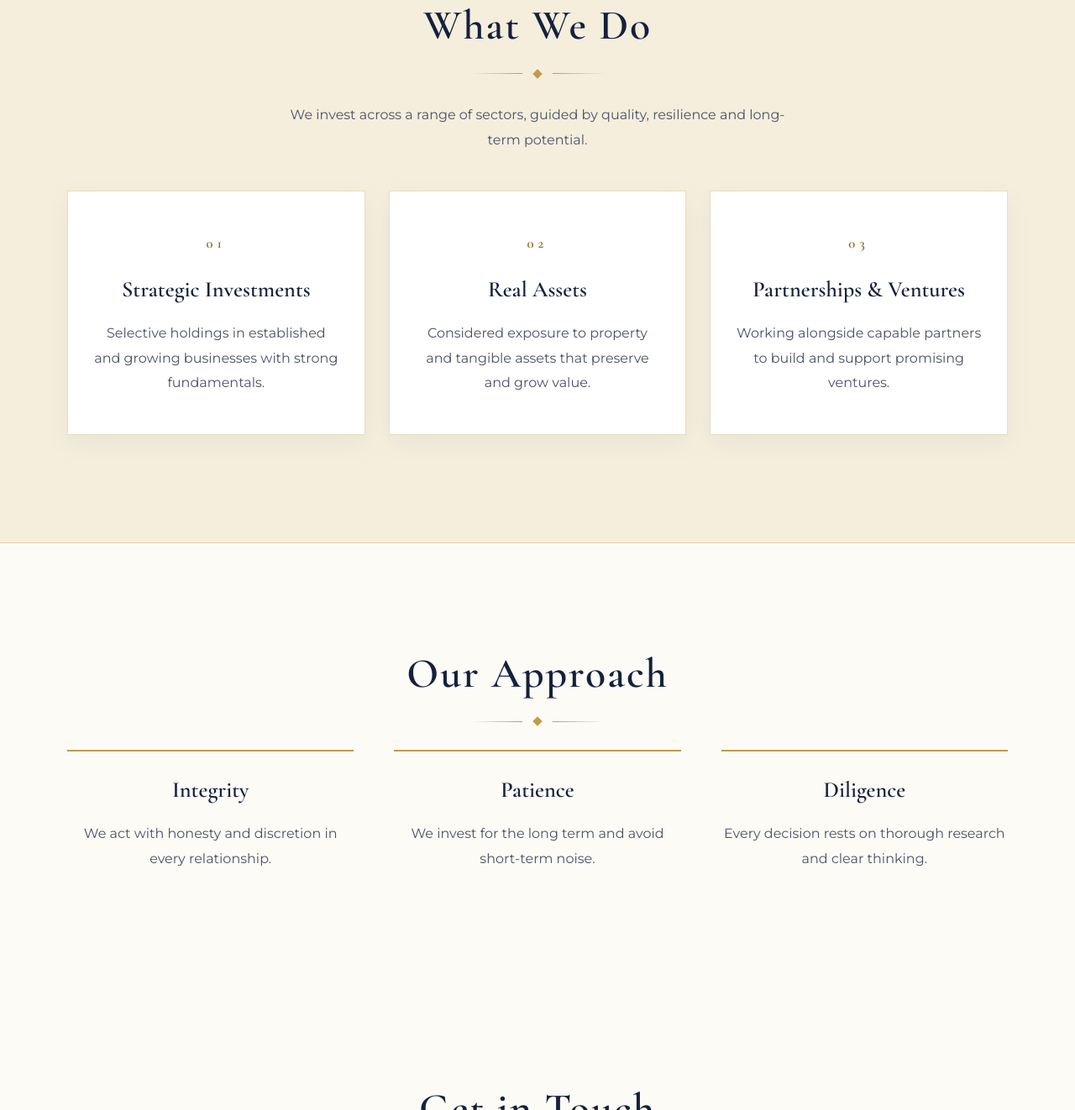
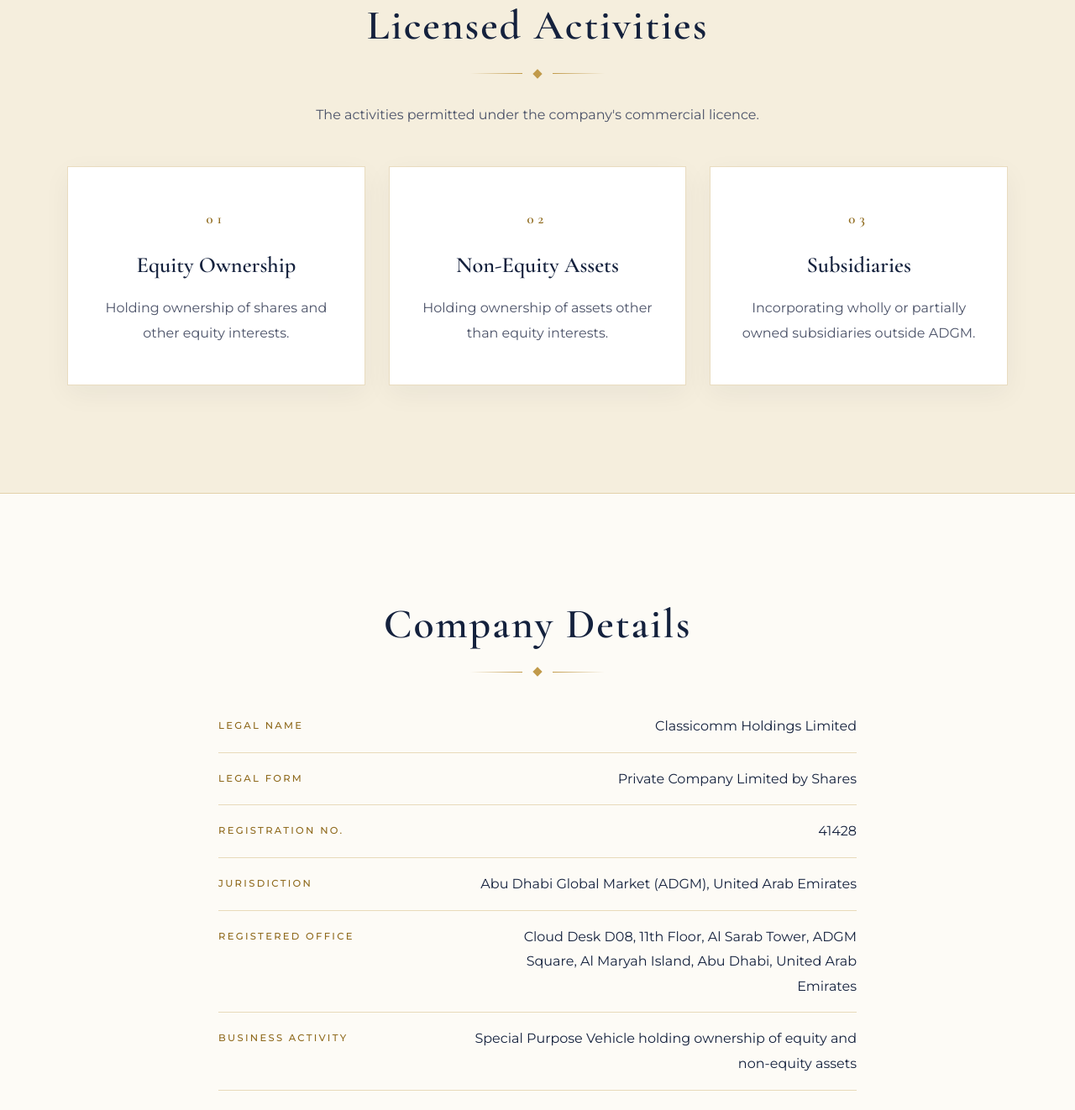
Before and after one commit to batakrushna45/classicomm-site, a plain HTML site: page index.html in a window 1280 px wide. Shown: the part 1478-2800 px from the top of the page at 84% size. Drawn offline with nearby package versions, Linux system fonts and the light colour scheme.

Commit message:
Add files via upload

```diff
--- a/app.js
+++ b/app.js
@@ -35,6 +35,11 @@
     burger.setAttribute("aria-expanded", open ? "true" : "false");
   });
   window.addEventListener("scroll", function () { $("top").classList.toggle("solid", window.scrollY > 40); }, { passive: true });
+
+  /* background pictures */
+  var IM = C.images || {};
+  if (IM.hero) $("heroSec").style.setProperty("--hero-img", "url('" + IM.hero + "')");
+  if (IM.facade) $("contact").style.setProperty("--facade-img", "url('" + IM.facade + "')");
 
   /* hero */
   var h = C.hero || {};
@@ -156,6 +161,7 @@
   /* footer */
   txt("footName", "© " + (C.footer && C.footer.showYear === false ? "" : new Date().getFullYear() + " ") + (C.company.legalName || C.company.name));
   txt("footNote", (C.footer || {}).note);
+  txt("footDisc", (C.footer || {}).disclaimer);
 
   var fl = $("footLinks");
   ((C.footer || {}).links || []).forEach(function (x) { var l = mk("a", "", x.label); l.href = x.link; ext(l, x.link); fl.appendChild(l); });
--- a/config.js
+++ b/config.js
@@ -1,64 +1,67 @@
 /* ============================================================
-   CLASSICOMM HOLDINGS — SITE SETTINGS
+   CLASSICOMM HOLDINGS LIMITED — SITE SETTINGS
    ------------------------------------------------------------
    This is the ONLY file you need to edit to change the website.
-   1. Open this file in any text editor (TextEdit in plain-text
-      mode, VS Code, etc.)
+   1. Open this file in TextEdit (Format > Make Plain Text) or VS Code
    2. Change the text between the quotes  " "
    3. Save the file
-   4. Refresh the website page in your browser (Cmd + R)
+   4. Refresh the page (Cmd + R) to preview, then publish (see GUIDE.md)
 
    Rules: keep the quotes " " and the commas , exactly as they are.
-   Where is "Dubai" written? Search this file for it (Cmd + F):
-   company.location, seo.title, seo.description, hero.eyebrow,
-   hero.subtitle, about.paragraphs, footer.note. Change each one.
-
    To hide a section, set  show: false  for that section.
    ============================================================ */
 
 window.SITE_CONFIG = {
 
-  /* ---------- Company ---------- */
+  /* ---------- Company (from the commercial licence) ---------- */
   company: {
     name: "Classicomm Holdings",
-    legalName: "Classicomm Holdings",          // shown in the footer
-    tagline: "Investing with Discipline. Building Lasting Value.",
-    location: "Dubai, United Arab Emirates",
+    legalName: "Classicomm Holdings Limited",
+    tagline: "Holding ownership of equity and non-equity assets.",
+    location: "Abu Dhabi Global Market, United Arab Emirates",
     email: "info@classicommholdings.com",
   },
 
   /* ---------- Browser tab title and Google description ---------- */
   seo: {
-    title: "Classicomm Holdings | Investment Firm, Dubai",
-    description: "Classicomm Holdings is a private investment firm based in Dubai, United Arab Emirates.",
+    title: "Classicomm Holdings Limited | Abu Dhabi Global Market",
+    description: "Classicomm Holdings Limited is a private company limited by shares incorporated in the Abu Dhabi Global Market (ADGM), United Arab Emirates.",
   },
 
-  /* ---------- Colours (change to restyle the whole site) ---------- */
+  /* ---------- Colours ---------- */
   theme: {
-    gold: "#c19a4a",         // decorative gold (lines, buttons)
-    goldDark: "#8f6a1d",     // gold used for small text (darker = easier to read)
-    goldLight: "#e6cf93",    // light gold
-    background: "#fdfbf6",   // main page background (bright ivory)
-    backgroundAlt: "#f5eedd",// alternate section background
-    heading: "#14213d",      // headings, dark navy
-    text: "#4b5268",         // body text
-    dark: "#0f1a33",         // footer / dark button text
+    gold: "#c19a4a",
+    goldDark: "#8f6a1d",
+    goldLight: "#e6cf93",
+    background: "#fdfbf6",
+    backgroundAlt: "#f5eedd",
+    heading: "#14213d",
+    text: "#4b5268",
+    dark: "#0f1a33",
+  },
+
+  /* ---------- Background pictures ----------
+     Replace the files inside the "images" folder with your own photos
+     (use the same file names), or change the paths below. */
+  images: {
+    hero: "images/hero.svg",         // skyline behind the first screen
+    facade: "images/facade.svg",     // glass-panel pattern behind the Contact section
   },
 
   /* ---------- Top menu ---------- */
   menu: [
     { label: "About",     link: "#about" },
-    { label: "What We Do", link: "#focus" },
-    { label: "Approach",  link: "#approach" },
+    { label: "Activities", link: "#focus" },
+    { label: "Company",   link: "#registration" },
     { label: "Contact",   link: "#contact" },
   ],
 
   /* ---------- Hero (first screen) ---------- */
   hero: {
-    eyebrow: "Dubai · United Arab Emirates",
+    eyebrow: "Abu Dhabi Global Market · United Arab Emirates",
     title: "Classicomm Holdings",
-    subtitle: "A private investment firm based in Dubai, focused on patient capital, sound judgement and enduring partnerships.",
-    buttonText: "Request Information",
+    subtitle: "A private company limited by shares, incorporated in the Abu Dhabi Global Market to hold equity and non-equity assets.",
+    buttonText: "Contact Us",
     buttonLink: "#contact",
   },
 
@@ -67,80 +70,72 @@ window.SITE_CONFIG = {
     show: true,
     heading: "About Us",
     paragraphs: [
-      "Classicomm Holdings is a general investment firm headquartered in Dubai. We take a considered, long-term view of capital and look for opportunities where careful analysis and patience create lasting value.",
-      "Our approach is rooted in integrity, transparency and a respect for the trust placed in us by our partners.",
+      "Classicomm Holdings Limited is a private company limited by shares, incorporated in the Abu Dhabi Global Market (ADGM) in the United Arab Emirates.",
+      "The company is licensed as a special purpose vehicle to hold ownership of equity and non-equity assets, and may incorporate wholly or partially owned subsidiaries outside ADGM.",
     ],
   },
 
-  /* ---------- What we do ---------- */
+  /* ---------- Licensed activities ---------- */
   focus: {
     show: true,
-    heading: "What We Do",
-    intro: "We invest across a range of sectors, guided by quality, resilience and long-term potential.",
+    heading: "Licensed Activities",
+    intro: "The activities permitted under the company's commercial licence.",
     items: [
-      { title: "Strategic Investments",  text: "Selective holdings in established and growing businesses with strong fundamentals." },
-      { title: "Real Assets",            text: "Considered exposure to property and tangible assets that preserve and grow value." },
-      { title: "Partnerships & Ventures", text: "Working alongside capable partners to build and support promising ventures." },
+      { title: "Equity Ownership",   text: "Holding ownership of shares and other equity interests." },
+      { title: "Non-Equity Assets",  text: "Holding ownership of assets other than equity interests." },
+      { title: "Subsidiaries",       text: "Incorporating wholly or partially owned subsidiaries outside ADGM." },
     ],
   },
 
-  /* ---------- Approach / principles ---------- */
+  /* ---------- Approach (hidden for a holding company) ---------- */
   approach: {
-    show: true,
+    show: false,
     heading: "Our Approach",
-    items: [
-      { title: "Integrity",   text: "We act with honesty and discretion in every relationship." },
-      { title: "Patience",    text: "We invest for the long term and avoid short-term noise." },
-      { title: "Diligence",   text: "Every decision rests on thorough research and clear thinking." },
-    ],
+    items: [],
   },
 
-  /* ---------- Registration details (OPTIONAL) ----------
-     Leave the list empty [] to hide this block.
-     Example: { label: "Registration No.", value: "12345" }          */
+  /* ---------- Company details (public registration information) ---------- */
   registration: {
-    show: false,
+    show: true,
     heading: "Company Details",
     rows: [
-      // { label: "Legal Name", value: "Classicomm Holdings" },
-      // { label: "Registered Office", value: "Your address here" },
+      { label: "Legal Name",         value: "Classicomm Holdings Limited" },
+      { label: "Legal Form",         value: "Private Company Limited by Shares" },
+      { label: "Registration No.",   value: "41428" },
+      { label: "Jurisdiction",       value: "Abu Dhabi Global Market (ADGM), United Arab Emirates" },
+      { label: "Registered Office",  value: "Cloud Desk D08, 11th Floor, Al Sarab Tower, ADGM Square, Al Maryah Island, Abu Dhabi, United Arab Emirates" },
+      { label: "Business Activity",  value: "Special Purpose Vehicle holding ownership of equity and non-equity assets" },
+      { label: "Incorporated",       value: "16 November 2026" },
     ],
   },
 
   /* ---------- Contact form ---------- */
   contact: {
     show: true,
-    heading: "Get in Touch",
-    intro: "If you would like to know more, please share a few details and we will respond personally.",
-    maxWords: 2000,                       // maximum words allowed in Comments
+    heading: "Contact",
+    intro: "For general enquiries, please share a few details and we will respond.",
+    maxWords: 2000,
     labels: {
       name: "Full Name",
       email: "Email Address",
       mobile: "Mobile Number",
       comments: "Comments",
-      submit: "Send Request",
+      submit: "Send Enquiry",
     },
     required: { name: true, email: true, mobile: true, comments: false },
-    successMessage: "Thank you. Your request has been received and we will be in touch shortly.",
+    successMessage: "Thank you. Your enquiry has been received and we will be in touch shortly.",
     errorMessage: "Sorry, something went wrong. Please try again, or write to us directly by email.",
-
-    /* HOW THE FORM EMAIL IS SENT (see GUIDE.md, Step 2):
-       Paste your Formspree address below, e.g.
-       "https://formspree.io/f/abcdwxyz"
-       Leave empty "" while testing: the form will then open the
-       visitor's email app addressed to info@classicommholdings.com */
     formEndpoint: "https://formspree.io/f/moedygwy",
   },
 
   /* ---------- Footer ---------- */
   footer: {
-    note: "Private investment firm · Dubai, UAE",
+    note: "ADGM Registration No. 41428",
     showYear: true,
-    /* Optional footer links. label = text shown, link = where it opens.
-       Page section: "#contact"   Website: "https://example.com"   Email: "mailto:info@classicommholdings.com"
-       Leave the list empty [] for no links. */
+    /* Small print shown at the bottom. Have your legal adviser review this wording. */
+    disclaimer: "This website is provided for general information only. It does not constitute an offer, invitation or solicitation of any kind, or financial, investment or legal advice.",
     links: [
-      // { label: "Contact", link: "#contact" },
+      { label: "ADGM Registration Authority", link: "https://www.registration.adgm.com" },
     ],
   },
 };
--- a/index.html
+++ b/index.html
@@ -3,7 +3,7 @@
 <head>
   <meta charset="utf-8">
   <meta name="viewport" content="width=device-width, initial-scale=1">
-  <title>Classicomm Holdings</title>
+  <title>Classicomm Holdings Limited</title>
   <meta name="description" content="Classicomm Holdings">
   <meta name="theme-color" content="#fdfbf6">
   <link rel="icon" href="favicon.svg" type="image/svg+xml">
@@ -27,7 +27,7 @@
   </header>
 
   <main>
-    <section class="hero">
+    <section class="hero" id="heroSec">
       <div class="hero-inner">
         <p class="eyebrow" id="heroEyebrow"></p>
         <h1 id="heroTitle"></h1>
@@ -60,14 +60,14 @@
       </div>
     </section>
 
-    <section id="registration" class="sec alt" hidden>
+    <section id="registration" class="sec" hidden>
       <div class="wrap narrow center">
         <h2 id="regH"></h2><div class="rule"><i></i></div>
         <dl class="reg" id="regRows"></dl>
       </div>
     </section>
 
-    <section id="contact" class="sec" hidden>
+    <section id="contact" class="sec facade" hidden>
       <div class="wrap narrow center">
         <h2 id="contactH"></h2><div class="rule"><i></i></div>
         <p class="intro" id="contactIntro"></p>
@@ -89,6 +89,7 @@
     <div class="wrap center">
       <p id="footName"></p>
       <p class="small" id="footNote"></p>
+      <p class="disc" id="footDisc"></p>
       <nav class="footlinks" id="footLinks"></nav>
     </div>
   </footer>
--- a/style.css
+++ b/style.css
@@ -36,6 +36,9 @@ a:hover{color:var(--heading)}
    radial-gradient(ellipse at 90% 100%,rgba(193,154,74,.18),transparent 50%),
    linear-gradient(180deg,#fffdf8,var(--bg) 70%,var(--bg-alt));
 }
+.hero{background-image:linear-gradient(180deg,rgba(253,251,246,0) 70%,var(--bg) 100%),var(--hero-img,none),radial-gradient(ellipse at 50% 30%,rgba(230,207,147,.55),transparent 58%),linear-gradient(180deg,#fffdf8,var(--bg) 70%,var(--bg-alt));background-repeat:no-repeat;background-position:center bottom;background-size:100% 100%,max(100%,1100px) auto,auto,auto;padding-bottom:200px}
+.hero-inner::before{content:"";position:absolute;inset:-40px -60px;background:radial-gradient(ellipse,rgba(253,251,246,.85),rgba(253,251,246,0) 70%);z-index:-1}
+.hero-inner{position:relative;z-index:1}
 .hero::before{content:"";position:absolute;inset:22px;border:1px solid var(--line);pointer-events:none}
 .hero::after{content:"";position:absolute;inset:30px;border:1px solid rgba(193,154,74,.15);pointer-events:none}
 .hero-inner{max-width:860px;animation:rise 1.2s ease both}
@@ -127,3 +130,13 @@ footer .small{margin-top:6px;font-size:.72rem;opacity:.7}
   .hero::before{inset:12px}.hero::after{inset:18px}
   .reg div{flex-direction:column;gap:4px}.reg dd{text-align:left}
 }
+
+.disc{max-width:720px;margin:18px auto 0;font-size:.7rem!important;letter-spacing:.04em!important;text-transform:none!important;line-height:1.7;opacity:.6}
+.facade{position:relative;overflow:hidden}
+.facade::before{content:"";position:absolute;inset:0;background-image:var(--facade-img,none);background-size:cover;background-position:center;opacity:.22;pointer-events:none}
+.facade::after{content:"";position:absolute;inset:0;background:linear-gradient(180deg,var(--bg),rgba(253,251,246,.55) 35%,rgba(253,251,246,.55) 65%,var(--bg));pointer-events:none}
+.facade .wrap{position:relative;z-index:1}
+.reg dd{max-width:60%}
+@media (max-width:820px){.hero{padding-bottom:170px;background-size:100% 100%,auto 380px,auto,auto;background-position:center bottom,10% bottom,center,center}.reg dd{max-width:none}}
+
+.hero{overflow:hidden}
```
